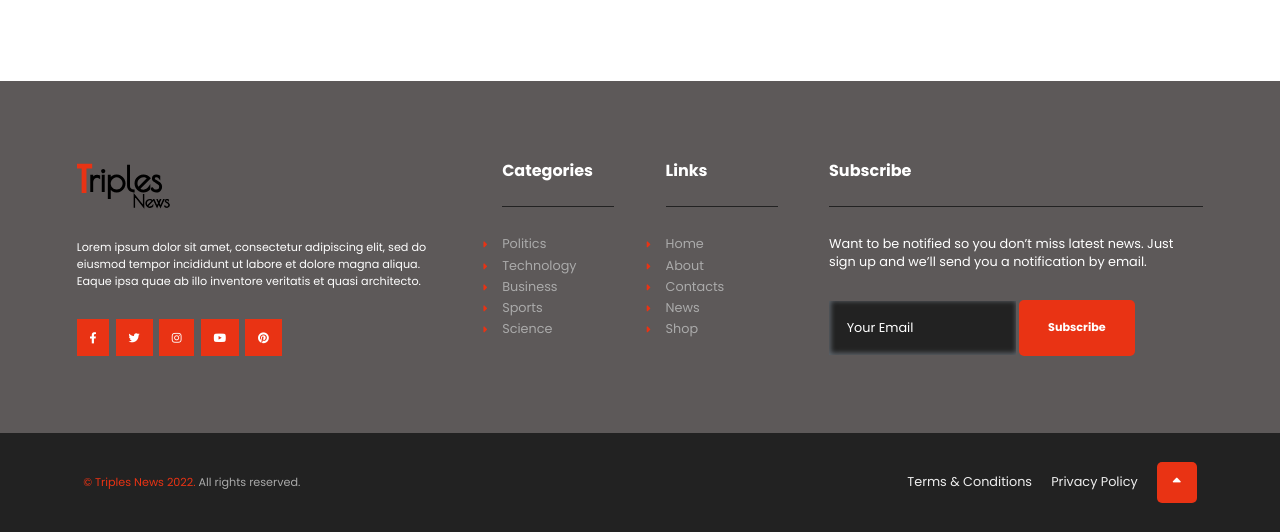
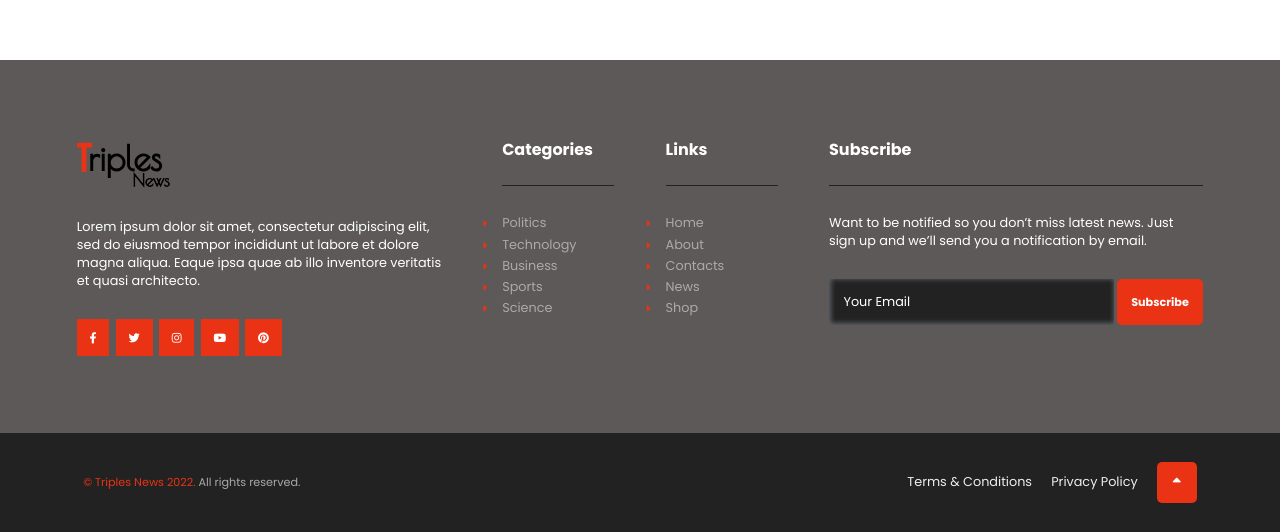
Before and after one commit to GSG-G11/newsProject-TheTriples, a plain HTML site: page index.html in a window 1280 px wide. Shown: the part 268-800 px from the top of the page. Drawn offline with Linux system fonts and the light colour scheme.

Commit message:
Smaller input and button with animation to links

```diff
--- a/style.css
+++ b/style.css
@@ -35,11 +35,12 @@
   flex-basis: 50%;
   display: flex;
   flex-direction: column;
+  justify-content: space-between;
   gap: 1.8rem;
 }
 
 .logo-part p {
-  font-size: 0.7rem;
+  font-size: 0.8rem;
   color: #fff;
 }
 
@@ -110,6 +111,11 @@
   top: 5px;
   font-size: 0.6rem;
   color: #e93314;
+  transition: all 0.3s ease-in-out;
+}
+
+.links li:hover::before {
+  left: -30px;
 }
 
 .link {
@@ -144,14 +150,13 @@
 .subscribe-input {
   display: flex;
   gap: 0.2rem;
-  align-items: center;
 }
 
 .subscribe-input input {
-  width: 50%;
+  width: 100%;
   border: none;
   background-color: #222;
-  padding: 1.1rem;
+  padding: 0.8rem 0.9rem;
   font-size: 0.8rem;
   outline: none;
   color: white;
@@ -167,7 +172,7 @@
   border: none;
   background-color: var(--main-color);
   color: white;
-  padding: 1.2rem 1.8rem;
+  padding: 0.9rem;
   font-size: 0.7rem;
   font-weight: 600;
   border-radius: 5px;
```
